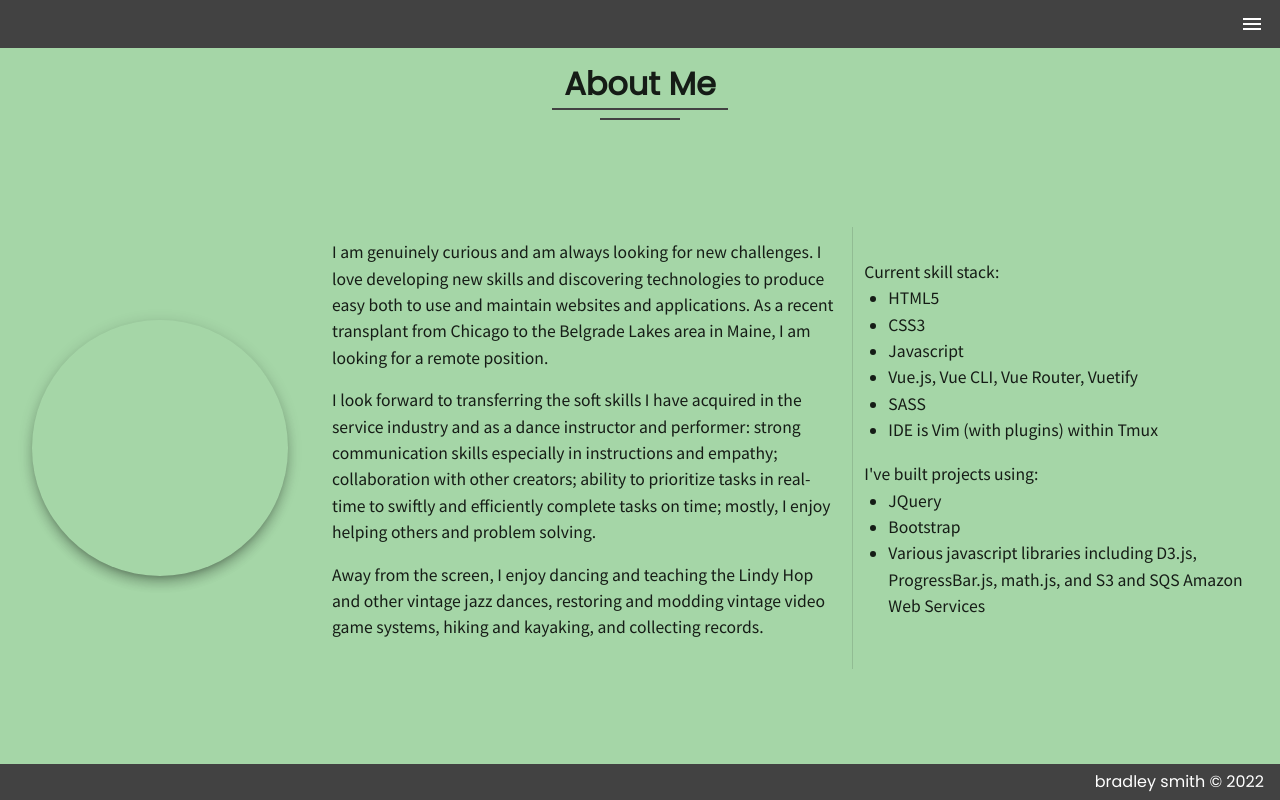
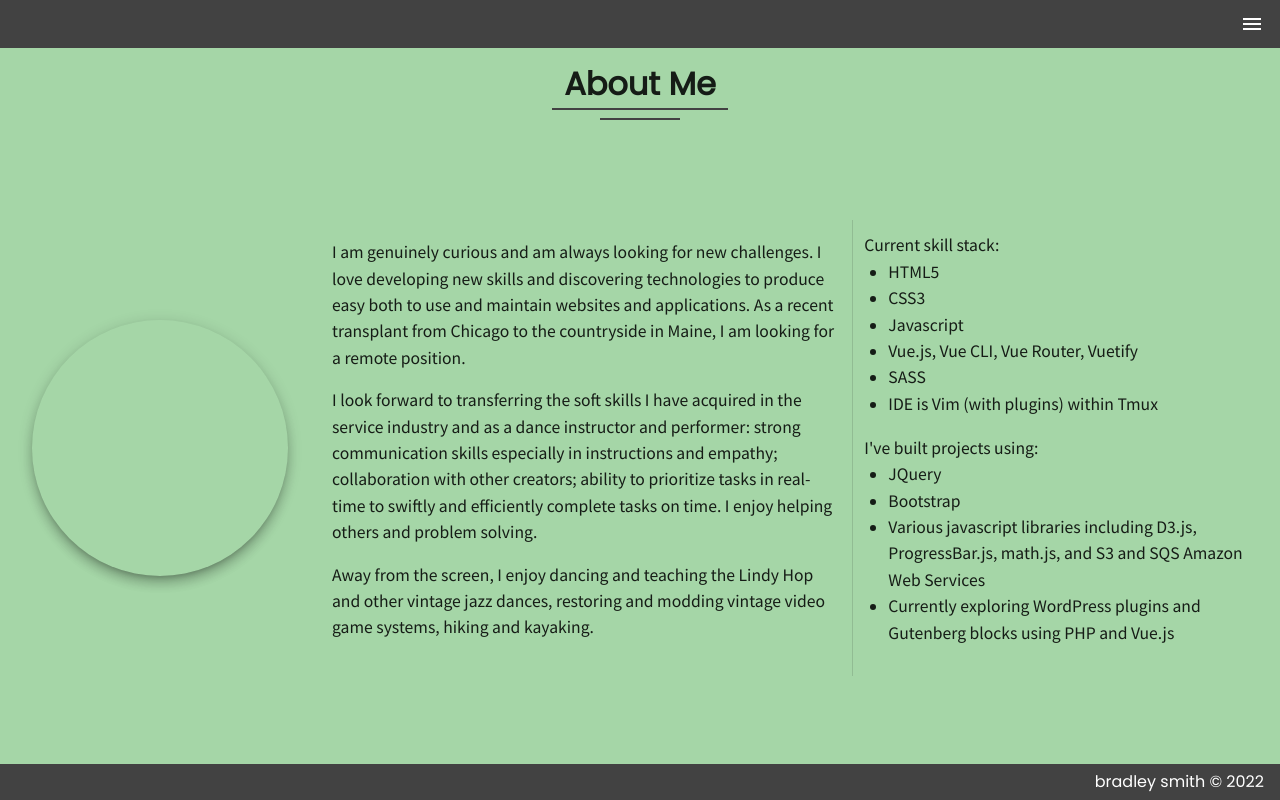
Before and after one commit to bradleyhop/new-portfolio, a Vue app: page /about in a window 1280 px wide. Built offline with nearby package versions, Linux system fonts and the light colour scheme.

Commit message:
edit about me view: paragraph succinctness, hint at WP

```diff
--- a/src/views/About.vue
+++ b/src/views/About.vue
@@ -32,7 +32,7 @@ export default {
         <p class="me-copy">
           I am genuinely curious and am always looking for new challenges. I love developing new
           skills and discovering technologies to produce easy both to use and maintain websites and
-          applications. As a recent transplant from Chicago to the Belgrade Lakes area in Maine, I
+          applications. As a recent transplant from Chicago to the countryside in Maine, I
           am looking for a remote position.
         </p>
 
@@ -40,14 +40,13 @@ export default {
           I look forward to transferring the soft skills I have acquired in the service industry and
           as a dance instructor and performer: strong communication skills especially in
           instructions and empathy; collaboration with other creators; ability to prioritize tasks
-          in real-time to swiftly and efficiently complete tasks on time; mostly, I enjoy helping
+          in real-time to swiftly and efficiently complete tasks on time. I enjoy helping
           others and problem solving.
         </p>
 
         <p class="me-copy">
           Away from the screen, I enjoy dancing and teaching the Lindy Hop and other vintage jazz
-          dances, restoring and modding vintage video game systems, hiking and kayaking, and
-          collecting records.
+          dances, restoring and modding vintage video game systems, hiking and kayaking.
         </p>
       </v-col>
 
@@ -92,6 +91,9 @@ export default {
               Various javascript libraries including D3.js, ProgressBar.js, math.js, and S3 and SQS
               Amazon Web Services
             </li>
+            <li>
+              Currently exploring WordPress plugins and Gutenberg blocks using PHP and Vue.js
+            </li>
           </ul>
         </div>
         <!-- list-group -->
```
